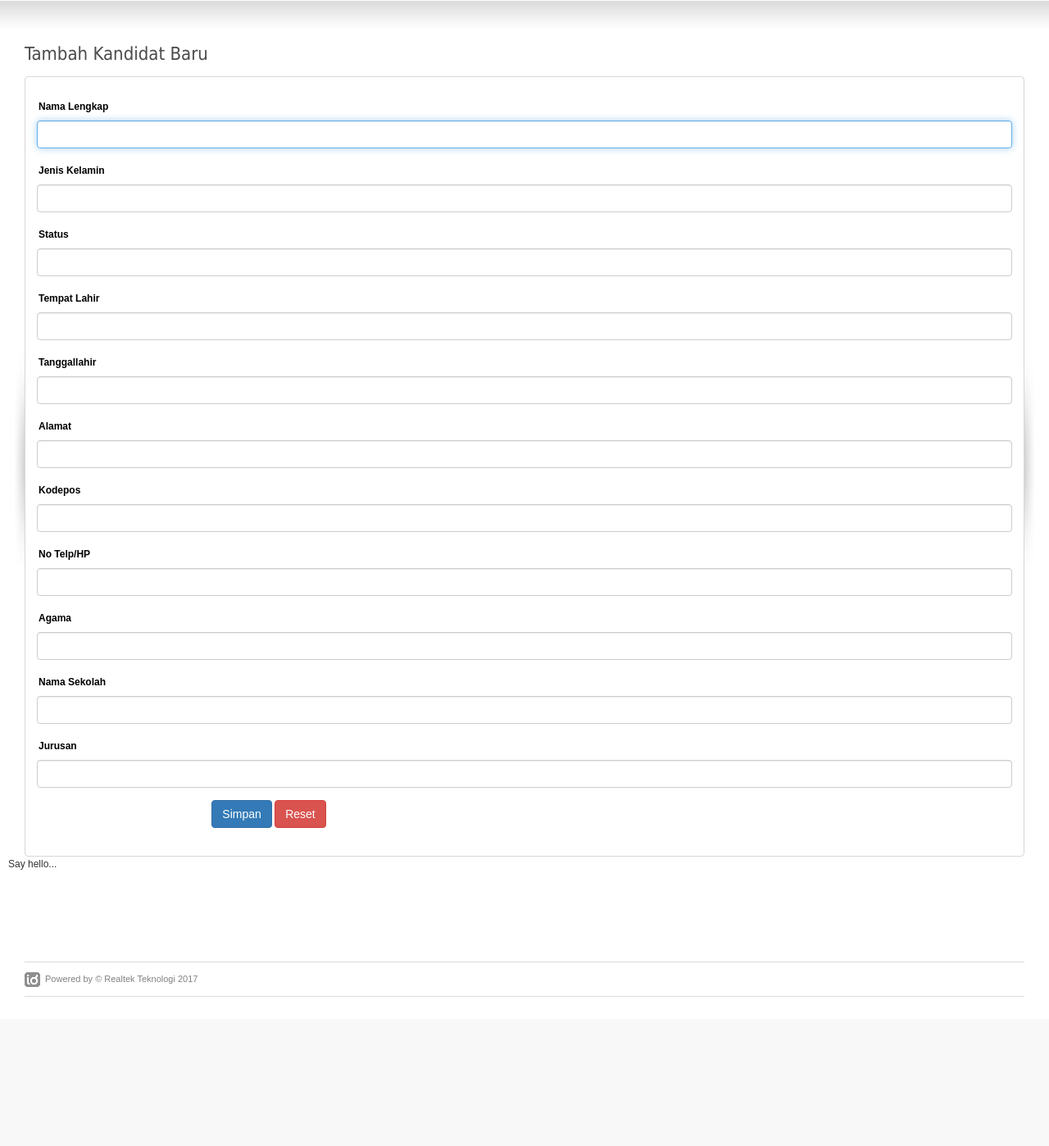
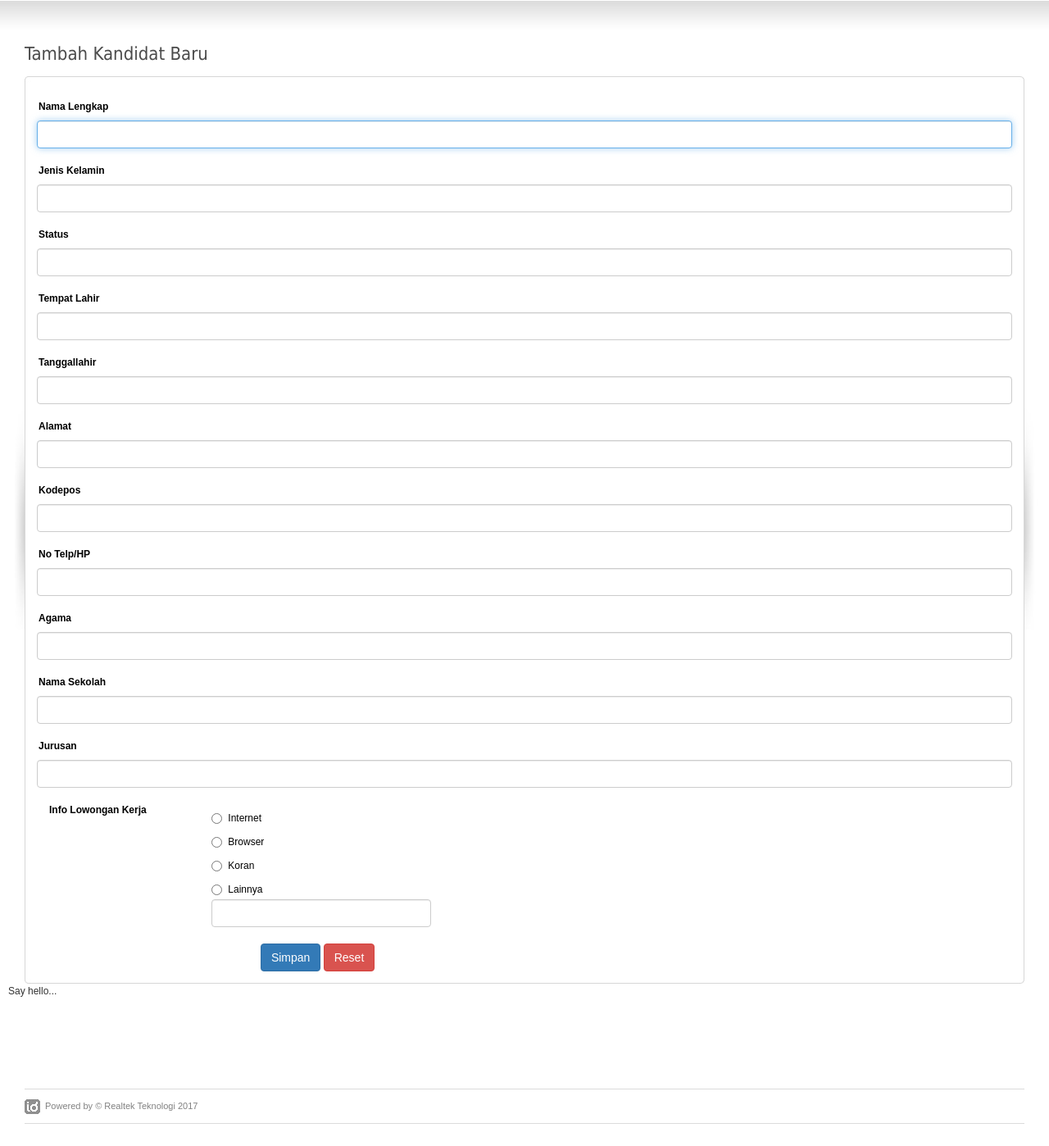
Before and after one commit to bachrulilmi/twowi-si, a Yii app: template views/kandidat/kandidatbaru.php in a window 1280 px wide; the page is wider, and only the part inside the window is pictured. Shown: the part 189-1587 px from the top of that part at 82% size. Before the commit the page ends 1405 px from the top of that part, so only its background shows below. Run offline with PHP 8.4 and a stand-in for Yii, Linux system fonts and the light colour scheme; the template is opened without the code that fills it, so the values that code supplies are empty; form fields are guessed from the names that the template uses; some libraries are stand-ins or nearby versions.

Commit message:
referrer
tambah input referrer di kandidat baru

```diff
--- a/assets/AppAsset.php
+++ b/assets/AppAsset.php
@@ -21,6 +21,7 @@ class AppAsset extends AssetBundle
         'twi/css/screen.css',
     ];
     public $js = [
+		'twi/js/myjs.js',
     ];
     public $depends = [
         'yii\web\YiiAsset',
--- a/models/Kandidat.php
+++ b/models/Kandidat.php
@@ -43,6 +43,7 @@ use Yii;
  * @property string $sim
  * @property string $fotokandidat
  * @property string $jabatan
+ * @property string $refferer
  * @property string $flag_interview
  * @property string $flag_member
  * @property string $flag_aktif
@@ -69,7 +70,7 @@ class Kandidat extends \yii\db\ActiveRecord
             [['kandidatid'], 'string', 'max' => 10],
             [['namalengkap', 'tempatlahir', 'namasekolah', 'jurusan', 'nmbpk', 'nmibu', 'pkrjortu', 'fotokandidat', 'jabatan'], 'string', 'max' => 100],
             [['jenkel', 'status', 'kodepos', 'agama', 'lamabkrj1', 'lamabkrj2', 'lamabkrj3', 'telp_kerabat', 'msoffice', 'photosh', 'autoca', 'inggris', 'mengemudi', 'sim', 'flag_interview', 'flag_member', 'flag_aktif'], 'string', 'max' => 20],
-            [['notelp', 'namacomp1', 'jabatan1', 'namacomp2', 'jabatan2', 'namacomp3', 'jabatan3', 'nama_kerabat', 'others'], 'string', 'max' => 50],
+            [['notelp', 'namacomp1', 'jabatan1', 'namacomp2', 'jabatan2', 'namacomp3', 'jabatan3', 'nama_kerabat', 'others', 'refferer'], 'string', 'max' => 50],
         ];
     }
 
@@ -115,6 +116,7 @@ class Kandidat extends \yii\db\ActiveRecord
             'sim' => 'Sim',
             'fotokandidat' => 'Fotokandidat',
             'jabatan' => 'Jabatan',
+            'refferer' => 'Refferer',
             'flag_interview' => 'Flag Interview',
             'flag_member' => 'Flag Member',
             'flag_aktif' => 'Flag Aktif',
--- a/views/kandidat/cv.php
+++ b/views/kandidat/cv.php
@@ -73,6 +73,11 @@ use yii\helpers\Html;
     <th>Jurusan</th>
     <th>:</th>
     <th><?= Html::encode($model->jurusan) ?></th>
+  </tr>
+  <tr>
+    <th>Info Lowongan Kerja</th>
+    <th>:</th>
+    <th><?= Html::encode($model->refferer) ?></th>
   </tr>
   <tr>
     <th colspan="3" style="color:#1435F5"><h4>Perusahaan 1</h4></th>
--- a/views/kandidat/editkandidat.php
+++ b/views/kandidat/editkandidat.php
@@ -78,6 +78,7 @@ $this->title = 'Edit Kandidat Kandidat';
 							)->label('Agama');?>
 							<?= $form->field($model, 'namasekolah') ->label('Nama Sekolah')?>
 							<?= $form->field($model, 'jurusan') ->label('Jurusan')?>
+							<?= $form->field($model, 'refferer') ->label('Info Lowongan Kerja')?>
 							<h2>Perusahaan 1</h2>
 							<?= $form->field($model, 'namacomp1') ->label('Nama Perusahaan')?>
 							<?= $form->field($model, 'jabatan1') ->label('Jabatan')?>
--- a/views/kandidat/forminterview.php
+++ b/views/kandidat/forminterview.php
@@ -72,6 +72,11 @@ use yii\helpers\Html;
     <th>Jurusan</th>
     <th>:</th>
     <th><?= Html::encode($model->jurusan) ?></th>
+  </tr>
+  <tr>
+    <th>Info Lowongan Kerja</th>
+    <th>:</th>
+    <th><?= Html::encode($model->refferer) ?></th>
   </tr>
   <tr>
     <th colspan="3" style="color:#1435F5"><h4>Perusahaan 1</h4></th>
--- a/views/kandidat/interviewkandidat.php
+++ b/views/kandidat/interviewkandidat.php
@@ -78,6 +78,7 @@ $this->title = 'Interview Kandidat';
 		)->label('Agama');?>
 		<?= $form->field($model, 'namasekolah') ->label('Nama Sekolah')?>
 		<?= $form->field($model, 'jurusan') ->label('Jurusan')?>
+		<?= $form->field($model, 'refferer') ->label('Info Lowongan Kerja')?>
 		<h2>Perusahaan 1</h2>
 		<?= $form->field($model, 'namacomp1') ->label('Nama Perusahaan')?>
         <?= $form->field($model, 'jabatan1') ->label('Jabatan')?>
--- a/views/kandidat/kandidatbaru.php
+++ b/views/kandidat/kandidatbaru.php
@@ -82,6 +82,17 @@ $this->title = 'Tambah Kandidat Baru';
 							)->label('Agama');?>
 							<?= $form->field($model, 'namasekolah') ->label('Nama Sekolah')?>
 							<?= $form->field($model, 'jurusan') ->label('Jurusan')?>
+
+							<div class="form-group field-kandidat-refferer">
+								<label class="col-lg-2 control-label">Info Lowongan Kerja</label>
+								<div class="col-lg-3"><input type="hidden" name="Kandidat[refferer]" value=""><div id="kandidat-refferer" prompt="Pilih">
+								<div class="radio"><label><input type="radio" name="Kandidat[refferer]" value="Internet"> Internet</label></div>
+								<div class="radio"><label><input type="radio" name="Kandidat[refferer]" value="Browser"> Browser</label></div>
+								<div class="radio"><label><input type="radio" name="Kandidat[refferer]" value="Koran"> Koran</label></div>
+								<div class="radio"><label><input id="ref1" type="radio" name="Kandidat[refferer]" value=""> Lainnya</label><input type="text" id="ref2" class="form-control" name="Kandidat[refferer-others]"></div>
+
+								<div class="col-lg-7"><div class="help-block help-block-error "></div></div>
+							</div>
 							<?= Html::hiddenInput("Kandidat[jabatan]", "ss");?>
 
 
--- /dev/null
+++ b/web/twi/js/myjs.js
@@ -0,0 +1,11 @@
+/** For radio button di kandidat baru*/
+$("#ref2").keyup(function(){
+    $("#ref1").val($("#ref2").val());
+    $("#ref1").prop('checked', true);
+});
+
+$("#ref2").focus(function(){
+
+    $("#ref1").prop('checked', true);
+});
+/** For radio button di kandidat baru*/
```
Lines whose indentation alone changed are shown as unchanged.
